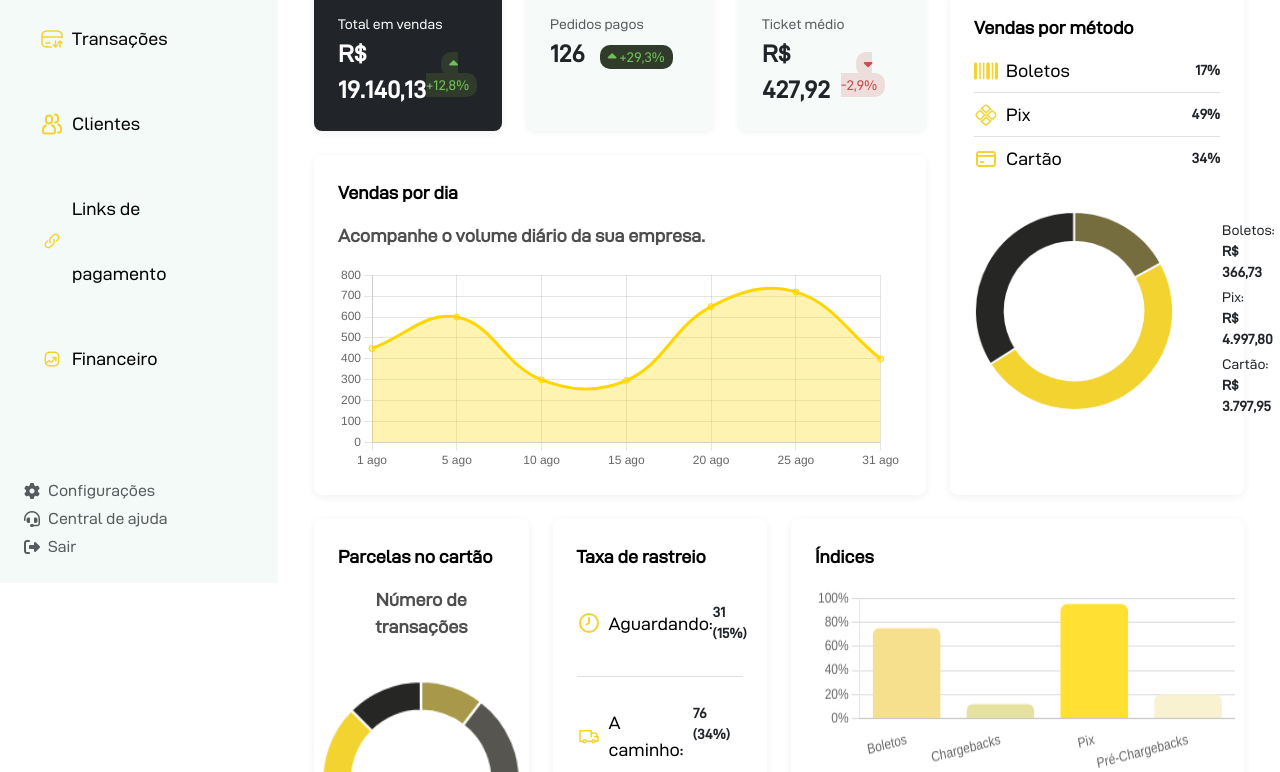
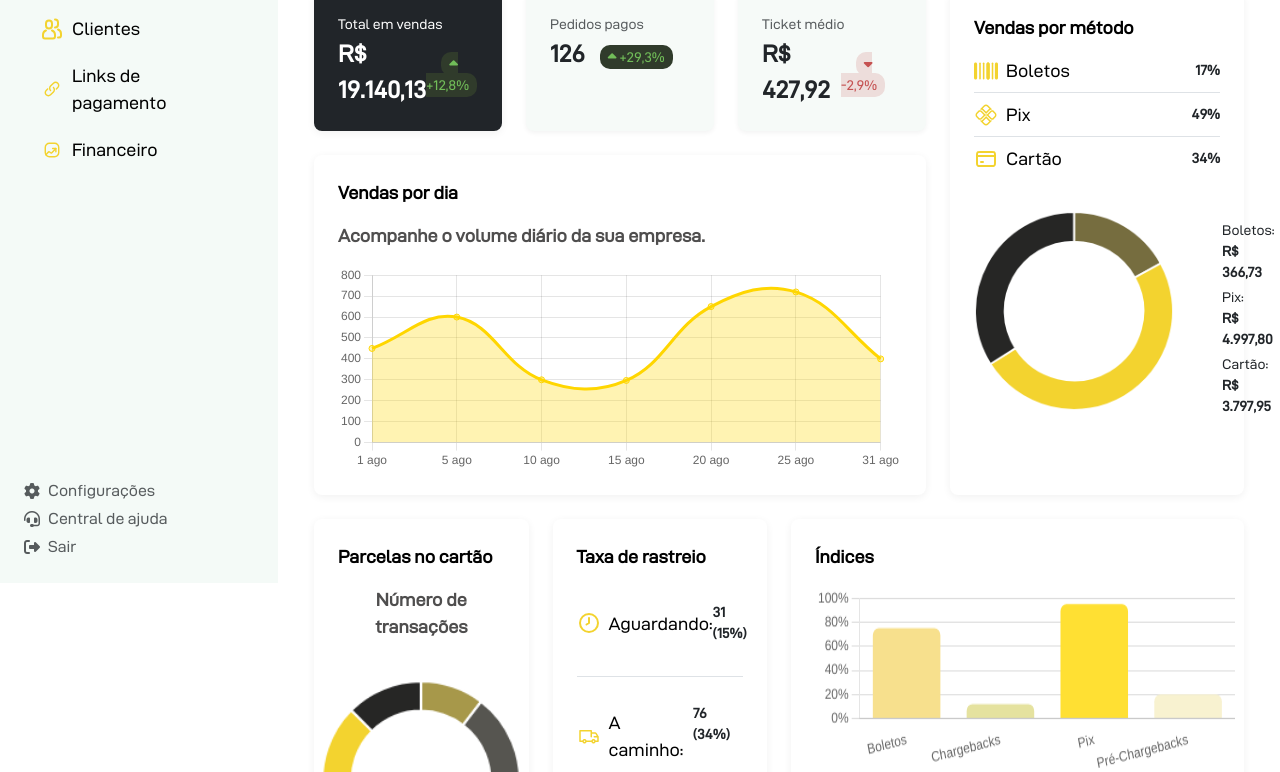
Before and after one commit to BrNogueira/moneria-app, a plain HTML site: page index.html in a window 1280 px wide. Shown: the part 217-989 px from the top of the page. Drawn offline with nearby package versions, Linux system fonts and the light colour scheme; no server answers.

Commit message:
Update styles.css

```diff
--- a/src/css/styles.css
+++ b/src/css/styles.css
@@ -53,7 +53,7 @@ span {
 
 .link-sidebar-menu {
     font-size: 18px;
-    line-height: 65px;
+    row-gap: 18px;
     font-weight: 400;
     font-family: 'd-dinexp', sans-serif !important;
     color: #000 !important;
```
